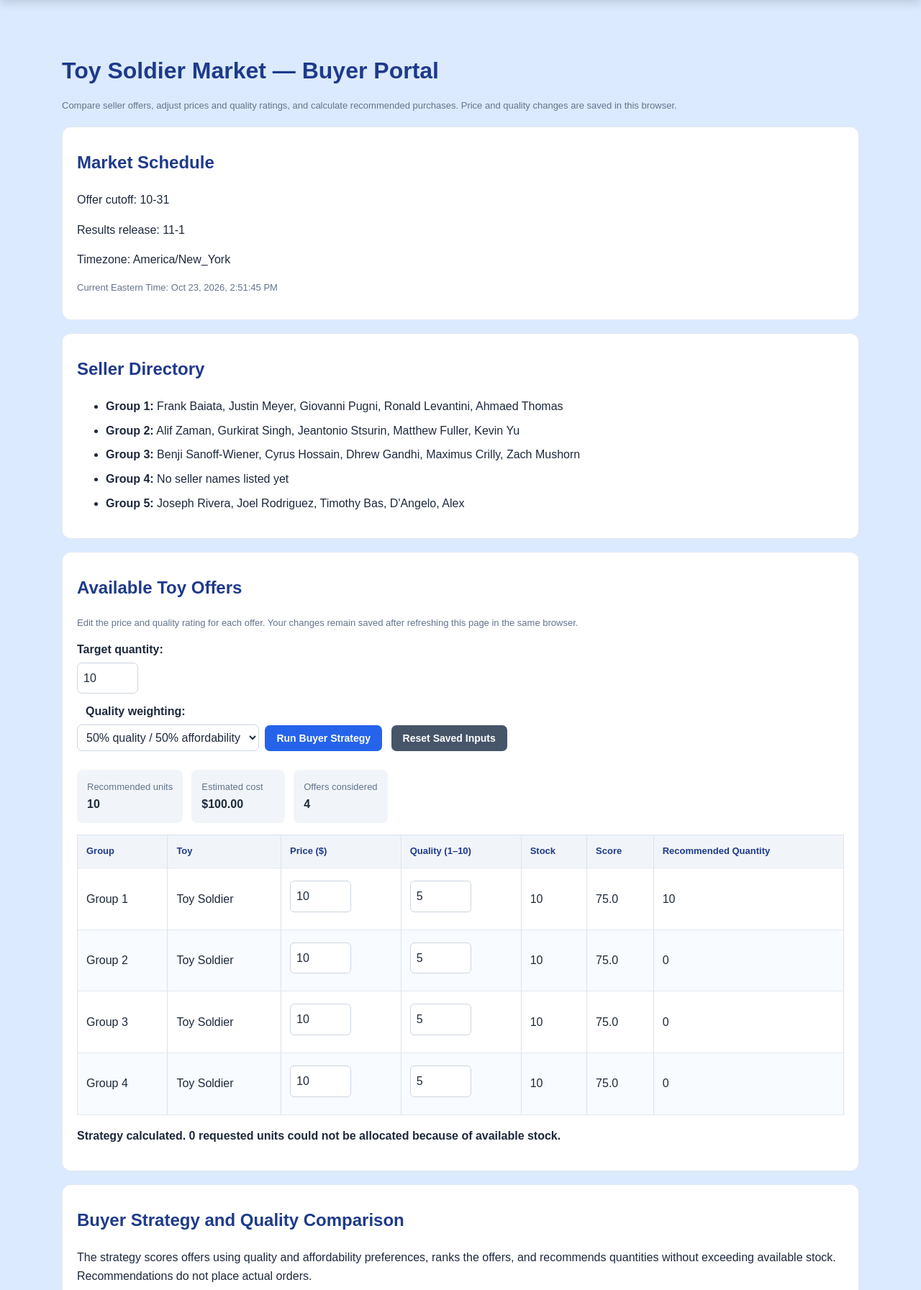
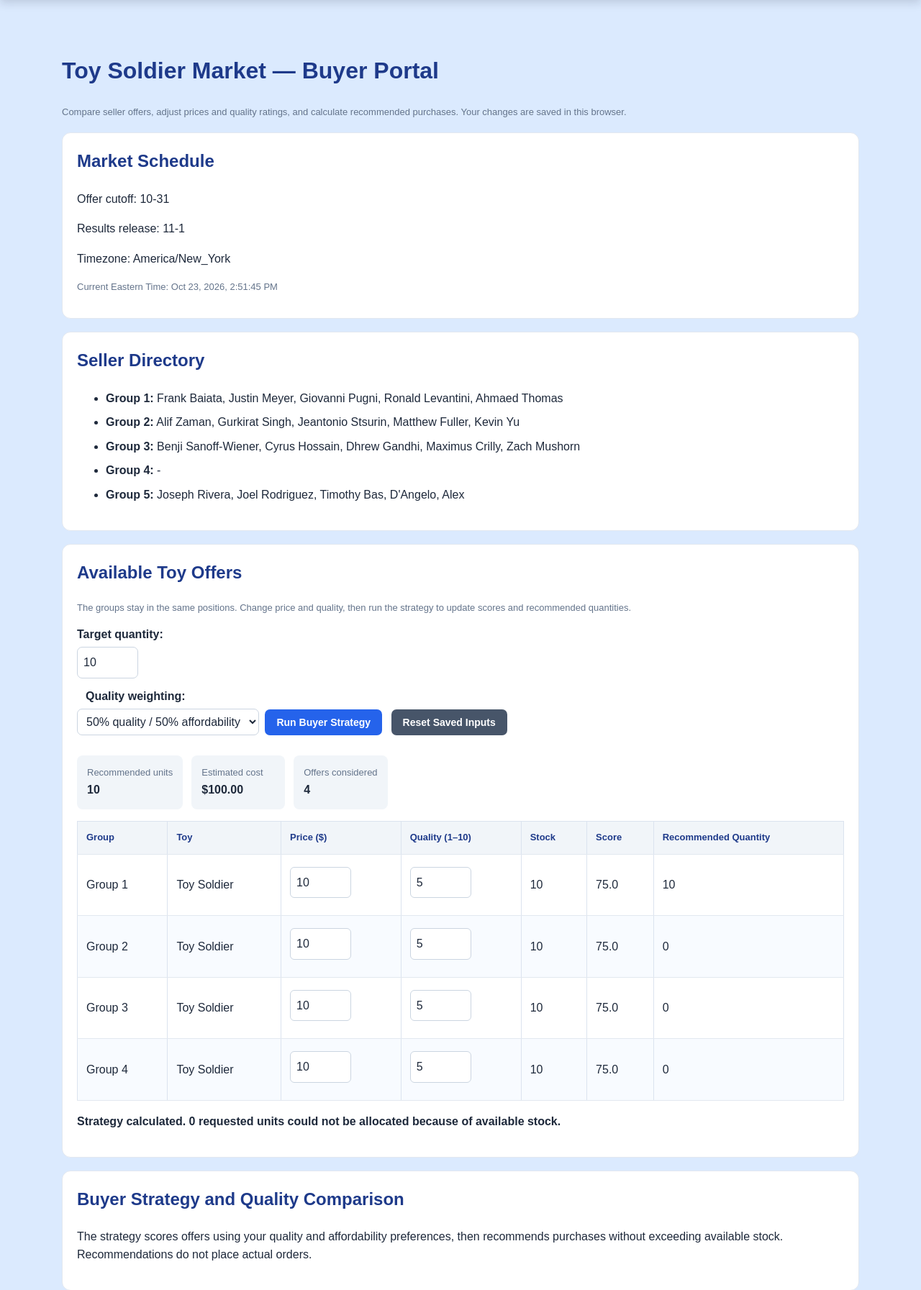
Before and after one commit to shahanggnore-cmyk/toy-soldier-market, a Flask app: page / in a window 1280 px wide. Shown: the part 246-2039 px from the top of the page at 72% size. Run offline with Flask 3, Linux system fonts and the light colour scheme.

Commit message:
Update index.html

```diff
--- a/templates/index.html
+++ b/templates/index.html
@@ -19,8 +19,6 @@
     overflow-x: auto;
   }
 
-  .buyer-page h1 { margin-bottom: 8px; }
-  .buyer-page h2 { margin-top: 10px; }
   .buyer-muted { color: #64748b; font-size: 13px; }
   .buyer-status { margin-top: 12px; font-weight: 600; }
 
@@ -28,6 +26,7 @@
     display: flex;
     flex-wrap: wrap;
     gap: 12px;
+    margin: 16px 0;
   }
 
   .buyer-metric {
@@ -75,7 +74,6 @@
 
   .buyer-button:hover { background: #1d4ed8; }
   .buyer-button.secondary { background: #475569; }
-
   .seller-list li { margin-bottom: 8px; }
 
   @media (max-width: 700px) {
@@ -88,7 +86,7 @@
   <h1>Toy Soldier Market — Buyer Portal</h1>
   <p class="buyer-muted">
     Compare seller offers, adjust prices and quality ratings, and calculate
-    recommended purchases. Price and quality changes are saved in this browser.
+    recommended purchases. Your changes are saved in this browser.
   </p>
 
   <section class="buyer-panel">
@@ -102,34 +100,19 @@
   <section class="buyer-panel">
     <h2>Seller Directory</h2>
     <ul class="seller-list">
-      <li>
-        <strong>Group 1:</strong>
-        Frank Baiata, Justin Meyer, Giovanni Pugni, Ronald Levantini, Ahmaed Thomas
-      </li>
-      <li>
-        <strong>Group 2:</strong>
-        Alif Zaman, Gurkirat Singh, Jeantonio Stsurin, Matthew Fuller, Kevin Yu
-      </li>
-      <li>
-        <strong>Group 3:</strong>
-        Benji Sanoff-Wiener, Cyrus Hossain, Dhrew Gandhi, Maximus Crilly, Zach Mushorn
-      </li>
-      <li>
-        <strong>Group 4:</strong>
-        No seller names listed yet
-      </li>
-      <li>
-        <strong>Group 5:</strong>
-        Joseph Rivera, Joel Rodriguez, Timothy Bas, D'Angelo, Alex
-      </li>
+      <li><strong>Group 1:</strong> Frank Baiata, Justin Meyer, Giovanni Pugni, Ronald Levantini, Ahmaed Thomas</li>
+      <li><strong>Group 2:</strong> Alif Zaman, Gurkirat Singh, Jeantonio Stsurin, Matthew Fuller, Kevin Yu</li>
+      <li><strong>Group 3:</strong> Benji Sanoff-Wiener, Cyrus Hossain, Dhrew Gandhi, Maximus Crilly, Zach Mushorn</li>
+      <li><strong>Group 4:</strong> -</li>
+      <li><strong>Group 5:</strong> Joseph Rivera, Joel Rodriguez, Timothy Bas, D'Angelo, Alex</li>
     </ul>
   </section>
 
   <section class="buyer-panel">
     <h2>Available Toy Offers</h2>
     <p class="buyer-muted">
-      Edit the price and quality rating for each offer. Your changes remain
-      saved after refreshing this page in the same browser.
+      The groups stay in the same positions. Change price and quality, then run
+      the strategy to update scores and recommended quantities.
     </p>
 
     <div style="margin-bottom:14px;">
@@ -171,7 +154,6 @@
       </div>
     </div>
 
-    <div style="margin-top:16px;">
     <table class="buyer-table" id="buyer-offers-table">
       <thead>
         <tr>
@@ -188,16 +170,26 @@
       <tbody id="buyer-offers-body">
         {% if offers is defined and offers %}
           {% for offer in offers %}
+            {% set group_value = offer.group if offer.group is defined else offer.seller if offer.seller is defined else "" %}
+            {% set group_number = loop.index %}
             <tr class="buyer-offer-row"
                 data-key="{{ offer.id if offer.id is defined else loop.index0 }}"
                 data-stock="{{ offer.stock if offer.stock is defined else 10 }}">
               <td class="buyer-group">
-                  {{ offer.group if offer.group is defined else
-                     offer.seller if offer.seller is defined else "Group " ~ loop.index }}
+                {% if group_value|string|lower|trim in ["group 1", "g1", "1"] %}
+                  Group 1
+                {% elif group_value|string|lower|trim in ["group 2", "g2", "2"] %}
+                  Group 2
+                {% elif group_value|string|lower|trim in ["group 3", "g3", "3"] %}
+                  Group 3
+                {% elif group_value|string|lower|trim in ["group 4", "g4", "4"] %}
+                  Group 4
+                {% else %}
+                  Group {{ group_number if group_number <= 4 else 4 }}
+                {% endif %}
               </td>
               <td class="buyer-toy">
-                  {{ offer.toy if offer.toy is defined else
-                     offer.product if offer.product is defined else "Toy Soldier" }}
+                {{ offer.toy if offer.toy is defined else offer.product if offer.product is defined else "Toy Soldier" }}
               </td>
               <td>
                 <input type="number" class="buyer-price" min="0" step="0.01"
@@ -215,9 +207,9 @@
             </tr>
           {% endfor %}
         {% else %}
-            {% for i in range(1, 6) %}
+          {% for i in range(1, 5) %}
             <tr class="buyer-offer-row"
-                  data-key="demo-{{ i }}" data-stock="10">
+                data-key="group-{{ i }}" data-stock="10">
               <td class="buyer-group">Group {{ i }}</td>
               <td class="buyer-toy">Toy Soldier</td>
               <td>
@@ -236,7 +228,6 @@
         {% endif %}
       </tbody>
     </table>
-    </div>
 
     <p id="buyer-status" class="buyer-status" role="status"></p>
   </section>
@@ -244,17 +235,17 @@
   <section class="buyer-panel">
     <h2>Buyer Strategy and Quality Comparison</h2>
     <p>
-      The strategy scores offers using quality and affordability preferences,
-      ranks the offers, and recommends quantities without exceeding available stock.
-      Recommendations do not place actual orders.
+      The strategy scores offers using your quality and affordability preferences,
+      then recommends purchases without exceeding available stock. Recommendations
+      do not place actual orders.
     </p>
   </section>
 
   <section class="buyer-panel">
     <h2>Simulation</h2>
     <p>
-      Use the market simulation controls configured for this site to run market
-      days and review transaction results.
+      Use the market's configured simulation controls to run market days and
+      review transaction results.
     </p>
   </section>
 
@@ -262,7 +253,7 @@
     <h2>Market Results</h2>
     <p>
       Review published aggregate results and transaction records using the
-      results links provided by the market.
+      market's results links.
     </p>
   </section>
 </div>
@@ -271,7 +262,7 @@
 (function () {
   "use strict";
 
-  const STORAGE_KEY = "toySoldierBuyerOffersV4";
+  const STORAGE_KEY = "toySoldierBuyerOffersV5";
   const body = document.getElementById("buyer-offers-body");
   const status = document.getElementById("buyer-status");
 
@@ -293,9 +284,7 @@
 
   function saveRow(row) {
     const saved = readSavedData();
-    const key = rowKey(row);
-
-    saved[key] = {
+    saved[rowKey(row)] = {
       price: row.querySelector(".buyer-price").value,
       quality: row.querySelector(".buyer-quality").value
     };
@@ -340,9 +329,9 @@
       0,
       Number(document.getElementById("buyer-target").value) || 0
     );
-    const qualityWeight = Number(
-      document.getElementById("buyer-quality-weight").value
-    ) / 100;
+
+    const qualityWeight =
+      Number(document.getElementById("buyer-quality-weight").value) / 100;
 
     const offers = rows.map(function (row) {
       return {
@@ -402,6 +391,7 @@
 
       offer.row.querySelector(".buyer-score").textContent =
         offer.score.toFixed(1);
+
       offer.row.querySelector(".buyer-quantity").textContent = quantity;
 
       remaining -= quantity;
@@ -409,10 +399,7 @@
       totalCost += quantity * offer.price;
     });
 
-    valid.forEach(function (offer) {
-      body.appendChild(offer.row);
-    });
-
+    // Do not move table rows: Group 1–4 stay in their original positions.
     document.getElementById("buyer-total-units").textContent = totalUnits;
     document.getElementById("buyer-total-cost").textContent =
       "$" + totalCost.toFixed(2);
@@ -429,9 +416,7 @@
 
   document.getElementById("reset-buyer-inputs")
     .addEventListener("click", function () {
-      if (!confirm(
-        "Reset saved prices and quality ratings in this browser?"
-      )) {
+      if (!confirm("Reset saved prices and quality ratings in this browser?")) {
         return;
       }
 
```
Lines whose indentation alone changed are shown as unchanged.
